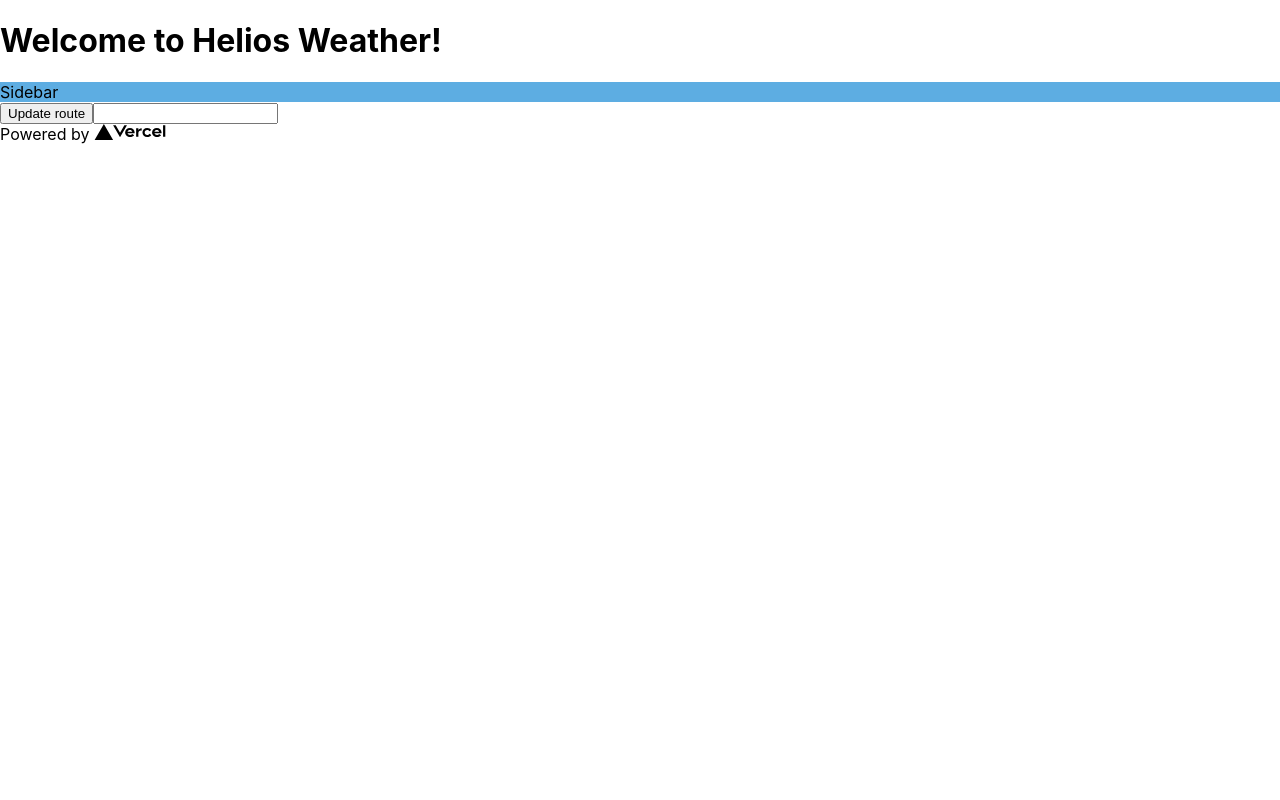
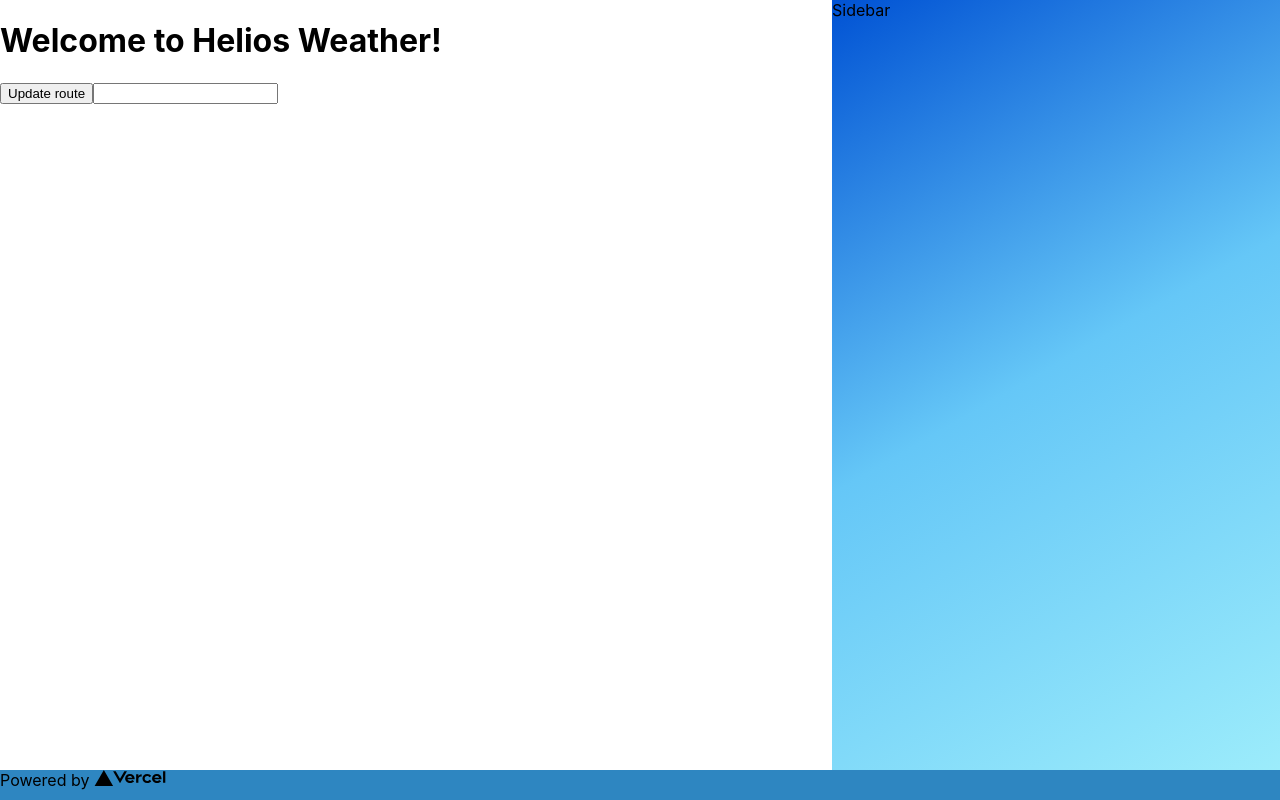
Before and after one commit to myles-atherstone/helios-weather, a Next.js app: page / in a window 1280 px wide. Built offline with nearby package versions, Linux system fonts and the light colour scheme.

Commit message:
Setup layout

```diff
--- a/pages/index.js
+++ b/pages/index.js
@@ -178,10 +178,14 @@ export default function Home({ data }) {
       </Head>
 
       <main>
-        <h1>Welcome to Helios Weather!</h1>
+        <div>
+          <h1>Welcome to Helios Weather!</h1>
+          <button onClick={handleClick}>Update route</button>
+          <input type="text" onChange={handleLocationChange}></input>
+        </div>
+
         <Sidebar></Sidebar>
-        <button onClick={handleClick}>Update route</button>
-        <input type="text" onChange={handleLocationChange}></input>
+
         {/* <p>
           Location Valid: {data.locationValid ? "True" : locationInvalidMessage}
         </p>
--- a/styles/_global.scss
+++ b/styles/_global.scss
@@ -1,9 +1,19 @@
+@use './vars';
+
 html,
 body {
-  padding: 0;
-  margin: 0;
   font-family: -apple-system, BlinkMacSystemFont, Segoe UI, Roboto, Oxygen,
     Ubuntu, Cantarell, Fira Sans, Droid Sans, Helvetica Neue, sans-serif;
+  margin: 0;
+  padding: 0;
+}
+
+html {
+  font-size: 62.5%;
+}
+
+body {
+  font-size: 1.6em;
 }
 
 a {
@@ -14,3 +24,15 @@ a {
 * {
   box-sizing: border-box;
 }
+
+main {
+  height: calc(100vh - vars.$footer-height);
+  overflow: auto;
+  display: grid;
+  grid-template-columns: 65% 35%;
+}
+
+footer {
+  background: #2e86c1;
+  height: vars.$footer-height;
+}
--- a/styles/_sidebar.scss
+++ b/styles/_sidebar.scss
@@ -1,5 +1,17 @@
 @use './vars';
 
 .sidebar {
-  background: vars.$primary;
+  background: #9cecfb; /* fallback for old browsers */
+  background: -webkit-linear-gradient(
+    150deg,
+    rgba(0, 82, 212, 1) 0%,
+    rgba(101, 199, 247, 1) 48%,
+    rgba(156, 236, 251, 1) 100%
+  ); /* Chrome 10-25, Safari 5.1-6 */
+  background: linear-gradient(
+    150deg,
+    rgba(0, 82, 212, 1) 0%,
+    rgba(101, 199, 247, 1) 48%,
+    rgba(156, 236, 251, 1) 100%
+  ); /* W3C, IE 10+/ Edge, Firefox 16+, Chrome 26+, Opera 12+, Safari 7+ */
 }
--- a/styles/_vars.scss
+++ b/styles/_vars.scss
@@ -1 +1,3 @@
 $primary: #5dade2;
+
+$footer-height: 3rem;
```
